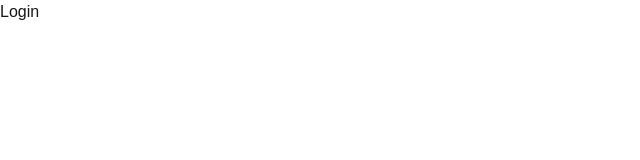
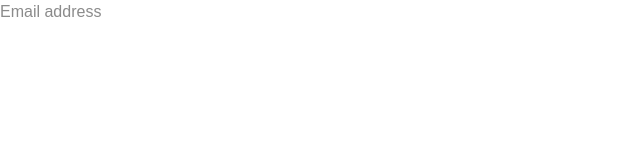
Before and after one commit to AnastasiiaBodnar/hr-ai-cmr-web, a Next.js app: page /login in a window 1280 px wide. Shown: the top 160 px of the page, without its empty margins (0-640 px from the left). Built offline with nearby package versions, Linux system fonts and the light colour scheme.

Commit message:
feat: add input components

```diff
--- a/app/(auth)/login/page.js
+++ b/app/(auth)/login/page.js
@@ -1,5 +1,9 @@
+import Input from "@/app/components/ui/Input"
+
 export default function LoginPage() {
   return (
-    <div>Login</div>
+    <div>
+    <Input placeholder = "Email address"/>
+    </div>
   )
 }
--- a/app/components/ui/Input.js
+++ b/app/components/ui/Input.js
@@ -0,0 +1,11 @@
+export default function Input ({type = 'text', placeholder, value, onChange}){
+    return (
+        <input
+        type={type}
+        placeholder={placeholder}
+        value={value}
+        onChange={onChange}
+        className=""
+        />
+    )
+}
```
